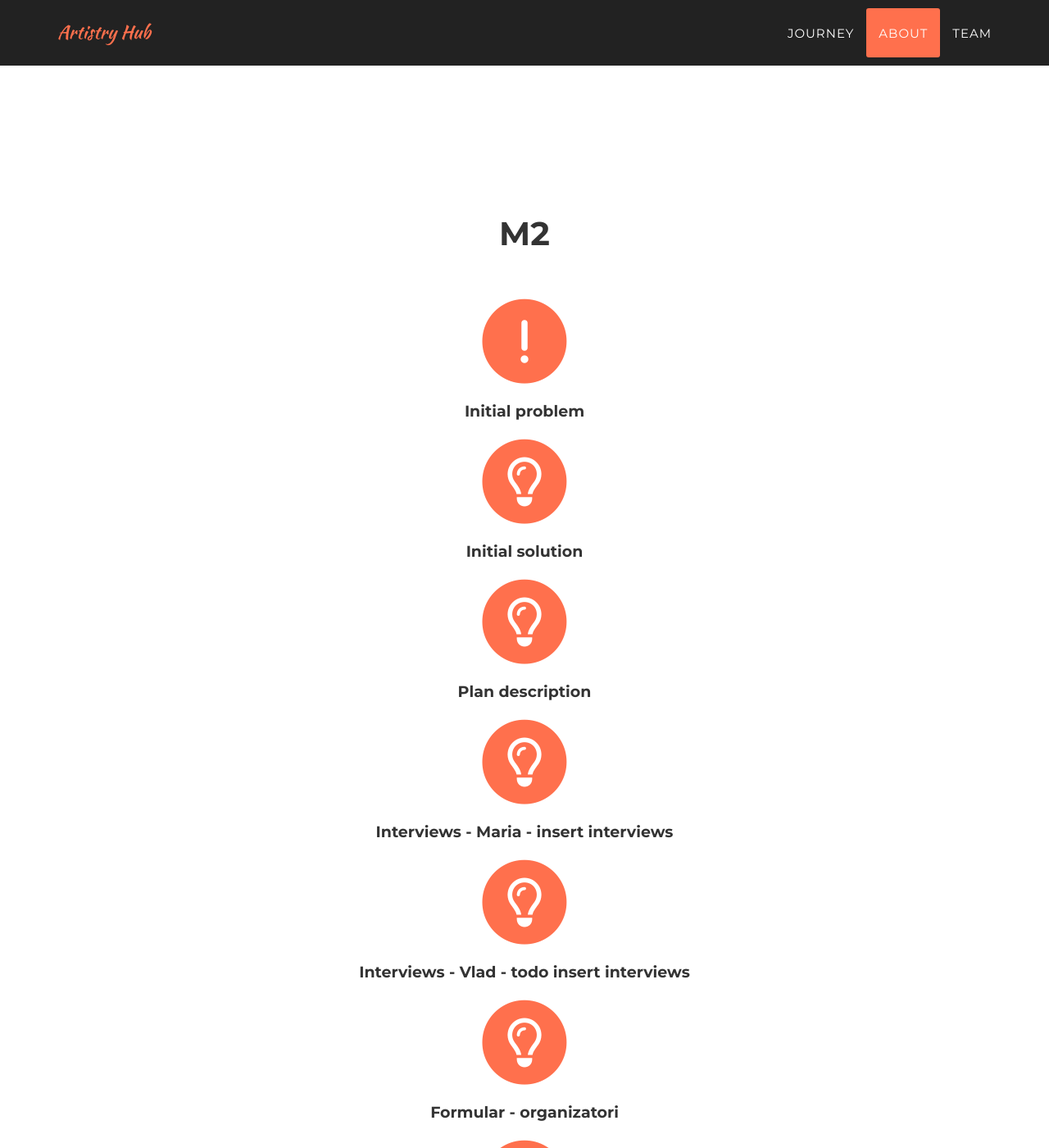
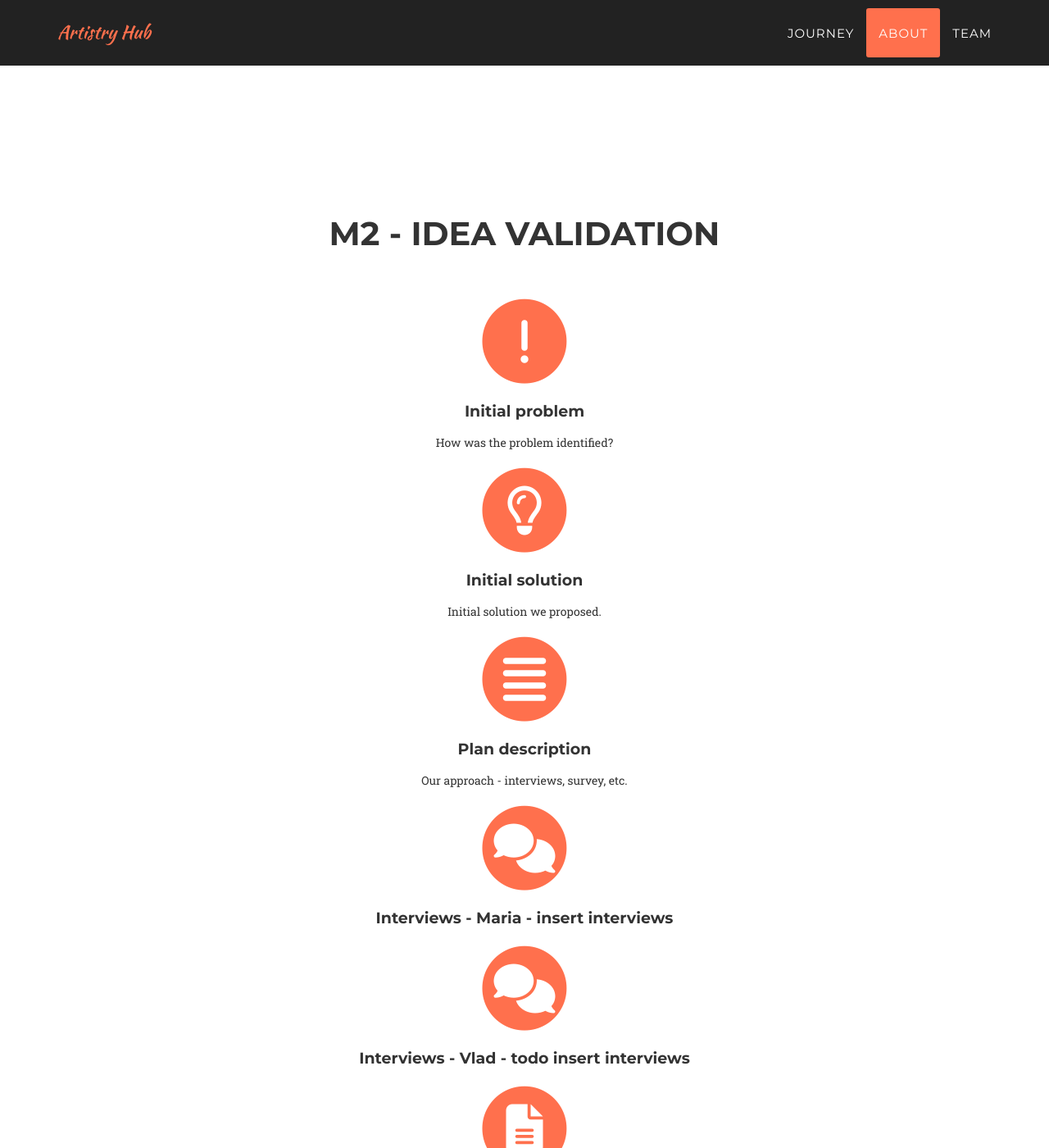
Before and after one commit to ArtistryHub/ArtistryHub, a Jekyll site: the page built from index.html, in a window 1280 px wide and 1400 px high, scrolled down 6651 px. Shown: the whole window at 82% size. Built offline with Jekyll 4.4.1, drawn with Linux system fonts in a browser that asks for light colours; nearby versions of some CDN libraries; some web fonts are replaced.

Commit message:
updated icons

```diff
--- a/_includes/m2.html
+++ b/_includes/m2.html
@@ -3,7 +3,7 @@
         <div class="container">
             <div class="row">
                 <div class="col-lg-12 text-center">
-                    <h2 class="section-heading">M2</h2>
+                    <h2 class="section-heading">M2 - Idea validation</h2>
                     <p><br></p>
                 </div>
             </div>
@@ -17,8 +17,7 @@
                         <i class="fas fa-exclamation fa-stack-1x fa-inverse"></i>
                     </span>
                     <h4 class="service-heading">Initial problem</h4>
-                    <!-- <p class="text-muted">Nowadays, the art industry became very competitive. Newcomers struggle to make themselves noticed in this industry, many of them having to give up on their talents in orther to blend with the trending requirements.</p>
-                    <p class="text-muted">Additionally, there are numerours event organizers interested in offering their customers the best experience and finding suitable live performers in a certain area for their needs is no easy task.</p> -->
+                    <p class="text-muted">How was the problem identified?</p>
                 </div>
                 <div class="col-md-2"></div>
             </div>
@@ -32,9 +31,7 @@
                         <i class="far fa-lightbulb fa-stack-1x fa-inverse"></i>
                     </span>
                     <h4 class="service-heading">Initial solution</h4>
-                    <!-- <p class="text-muted">ArtistryHub offers a platform that connects local performers to event organizers in a seamless and reliable way.</p>
-                    <p class="text-muted">Performers can showcase their real talents using the application's interface and are able to promote themselves through the application's rating system.</p>
-                    <p class="text-muted">Organizers are able to identify local talents by viewing performers' profiles using suitable filters and, then, they can easily book them.</p> -->
+                    <p class="text-muted">Initial solution we proposed.</p>
                 </div>
                 <div class="col-md-2"></div>
             </div>
@@ -43,12 +40,10 @@
                 <div class="col-md-8">
                     <span class="fa-stack fa-4x">
                         <i class="fa fa-circle fa-stack-2x text-primary"></i>
-                        <i class="far fa-lightbulb fa-stack-1x fa-inverse"></i>
+                        <i class="fas fa-align-justify fa-stack-1x fa-inverse"></i>
                     </span>
                     <h4 class="service-heading">Plan description</h4>
-                    <!-- <p class="text-muted">ArtistryHub offers a platform that connects local performers to event organizers in a seamless and reliable way.</p>
-                    <p class="text-muted">Performers can showcase their real talents using the application's interface and are able to promote themselves through the application's rating system.</p>
-                    <p class="text-muted">Organizers are able to identify local talents by viewing performers' profiles using suitable filters and, then, they can easily book them.</p> -->
+                    <p class="text-muted">Our approach - interviews, survey, etc.</p>
                 </div>
                 <div class="col-md-2"></div>
             </div>
@@ -58,7 +53,7 @@
                 <div class="col-md-8">
                     <span class="fa-stack fa-4x">
                         <i class="fa fa-circle fa-stack-2x text-primary"></i>
-                        <i class="far fa-lightbulb fa-stack-1x fa-inverse"></i>
+                        <i class="fas fa-comments fa-stack-1x fa-inverse"></i>
                     </span>
                     <h4 class="service-heading">Interviews - Maria - insert interviews</h4>
                     <!-- <p class="text-muted">ArtistryHub offers a platform that connects local performers to event organizers in a seamless and reliable way.</p>
@@ -72,7 +67,7 @@
                 <div class="col-md-8">
                     <span class="fa-stack fa-4x">
                         <i class="fa fa-circle fa-stack-2x text-primary"></i>
-                        <i class="far fa-lightbulb fa-stack-1x fa-inverse"></i>
+                        <i class="fas fa-comments fa-stack-1x fa-inverse"></i>
                     </span>
                     <h4 class="service-heading">Interviews - Vlad - todo insert interviews</h4>
                     <!-- <p class="text-muted">ArtistryHub offers a platform that connects local performers to event organizers in a seamless and reliable way.</p>
@@ -86,7 +81,7 @@
                 <div class="col-md-8">
                     <span class="fa-stack fa-4x">
                         <i class="fa fa-circle fa-stack-2x text-primary"></i>
-                        <i class="far fa-lightbulb fa-stack-1x fa-inverse"></i>
+                        <i class="fas fa-file-alt fa-stack-1x fa-inverse"></i>
                     </span>
                     <h4 class="service-heading">Formular - organizatori</h4>
                     <!-- <p class="text-muted">ArtistryHub offers a platform that connects local performers to event organizers in a seamless and reliable way.</p>
@@ -100,7 +95,7 @@
                 <div class="col-md-8">
                     <span class="fa-stack fa-4x">
                         <i class="fa fa-circle fa-stack-2x text-primary"></i>
-                        <i class="far fa-lightbulb fa-stack-1x fa-inverse"></i>
+                        <i class="fas fa-file-alt fa-stack-1x fa-inverse"></i>
                     </span>
                     <h4 class="service-heading">Formular - artisti</h4>
                     <!-- <p class="text-muted">ArtistryHub offers a platform that connects local performers to event organizers in a seamless and reliable way.</p>
```
